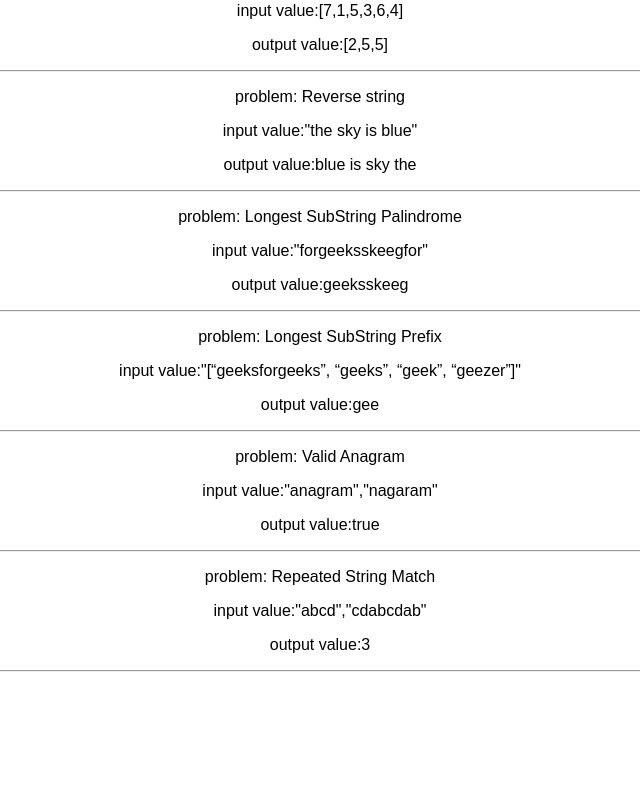
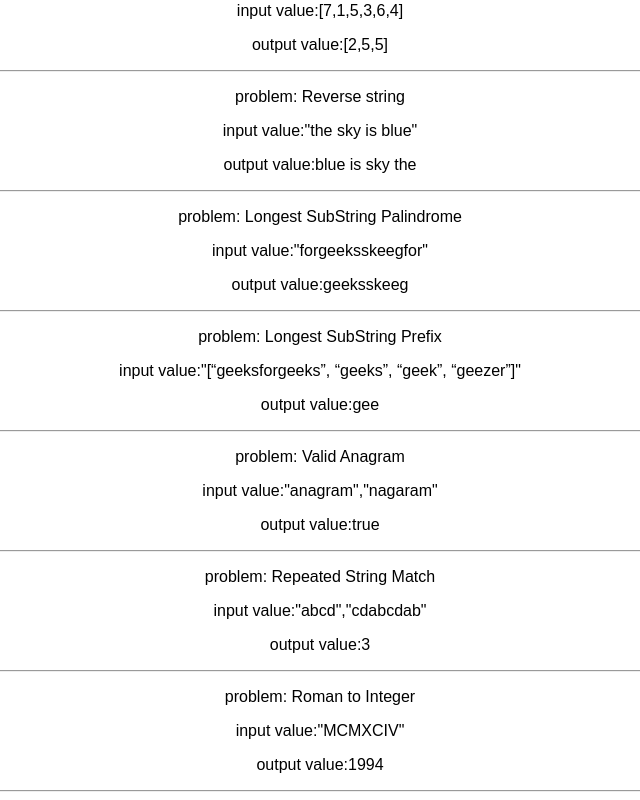
Before and after one commit to ebala96/problem_solving, a React (Create React App) app: page / in a window 1280 px wide. Shown: the part 760-1560 px from the top of the page, without its empty margins (320-960 px from the left). Before the commit the page ends 1440 px from the top, so only its background shows below. Built offline with nearby package versions, Linux system fonts and the light colour scheme.

Commit message:
Roman to Integer

```diff
--- a/src/App.js
+++ b/src/App.js
@@ -10,6 +10,7 @@ import longestPalindromicSubString from "./problems/longest_palindromic_substrin
 import longest_common_prefix from "./problems/longest_common_prefix";
 import validAnagram from "./problems/valid_anagram";
 import repeatedStringMatch from "./problems/repeated_string_match";
+import romanToInteger from "./problems/roman_to_integer";
 
 export default function App() {
   return (
@@ -103,6 +104,15 @@ export default function App() {
         </p>
       </div>
       <hr></hr>
+      <div>
+        <p>problem: Roman to Integer</p>
+        <p>input value:"MCMXCIV" </p>
+        <p>
+          output value:
+          {JSON.stringify(romanToInteger("MCMXCIV"))}
+        </p>
+      </div>
+      <hr></hr>
     </div>
   );
 }
--- /dev/null
+++ b/src/problems/roman_to_integer.js
@@ -0,0 +1,38 @@
+//Roman to Integer
+// Roman numerals are represented by seven different
+// symbols: I, V, X, L, C, D and M.
+// I             1
+// V             5
+// X             10
+// L             50
+// C             100
+// D             500
+// M             1000
+
+var romanToInteger = (romanString) => {
+  let romanValueMap = {
+      I: 1,
+      V: 5,
+      X: 10,
+      L: 50,
+      C: 100,
+      D: 500,
+      M: 1000,
+    },
+    total = 0,
+    prevValue = 0;
+  romanString
+    .trim()
+    .split("")
+    .reverse()
+    .forEach((roman) => {
+      prevValue <= romanValueMap[roman]
+        ? (total = total + romanValueMap[roman])
+        : (total = total - romanValueMap[roman]);
+      prevValue = romanValueMap[roman];
+    });
+
+  return total;
+};
+
+export default romanToInteger;
```
